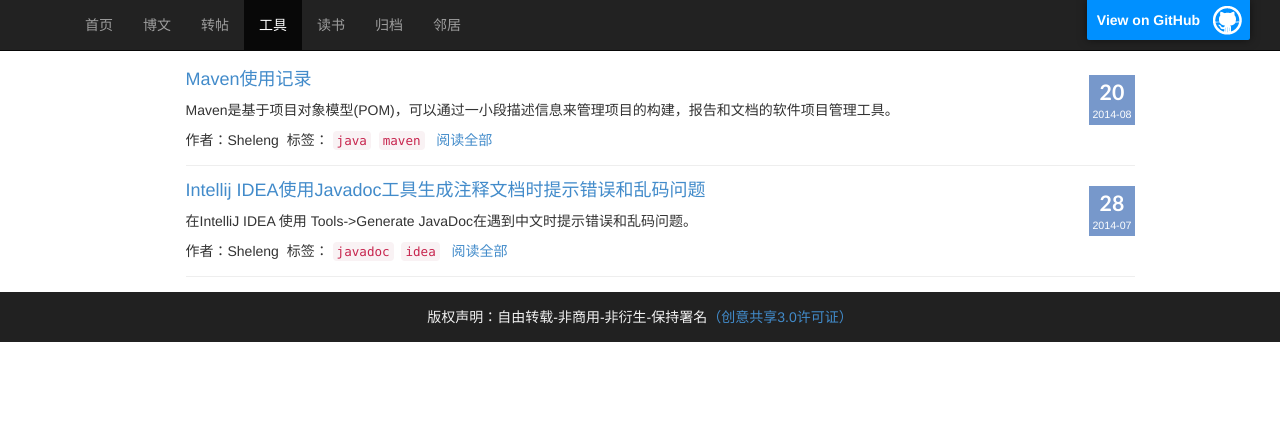
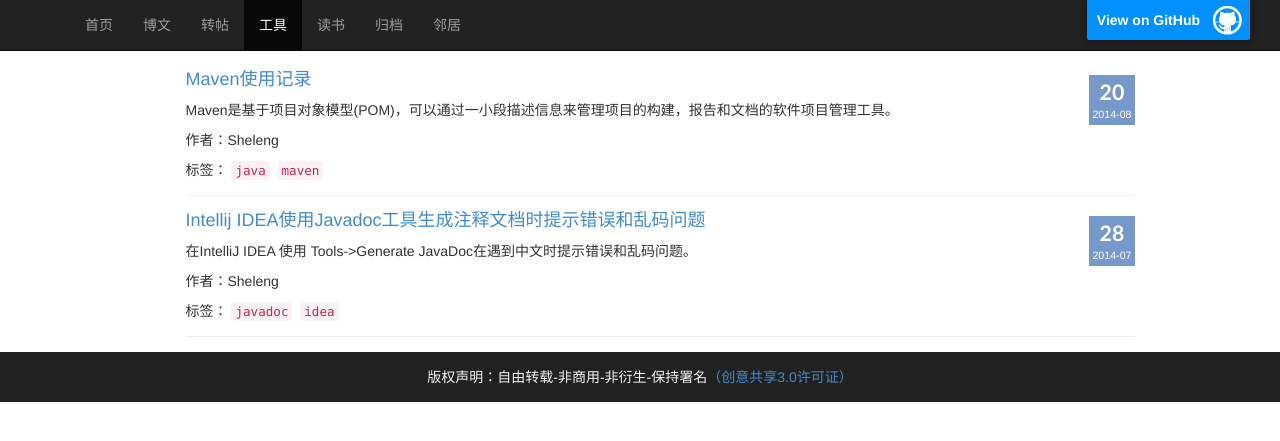
Before and after one commit to sheleng/sheleng.github.io, a Jekyll site: the page built from pages/tools.html, in a window 1280 px wide. Shown: the top 441 px of the page. Built offline with Jekyll 4.4.1, drawn with Linux system fonts in a browser that asks for light colours.

Commit message:
修改首页布局

```diff
--- a/pages/tools.html
+++ b/pages/tools.html
@@ -11,8 +11,8 @@
       	  <h4><a href="{{ post.url }}">{{ post.title }}</a></h4>
       	  <div>
           	<p>{{ post.description }}</p>
+          	<p>作者：{{ post.autor }}</p>
           	<p>
-          	  作者：{{ post.autor }}&nbsp;
           	  标签：
 	  	      {% for tag in post.tags %}
   	    	    {% if forloop.first %}
@@ -21,8 +21,6 @@
 				  &nbsp;<code>{{ tag }}</code>
 			    {% endif %}
 			  {% endfor %}
-			  &nbsp;
-          	  <a href="{{ post.url }}">阅读全部</a>
             </p>
           </div>
       	  <span class="post_date">
```
